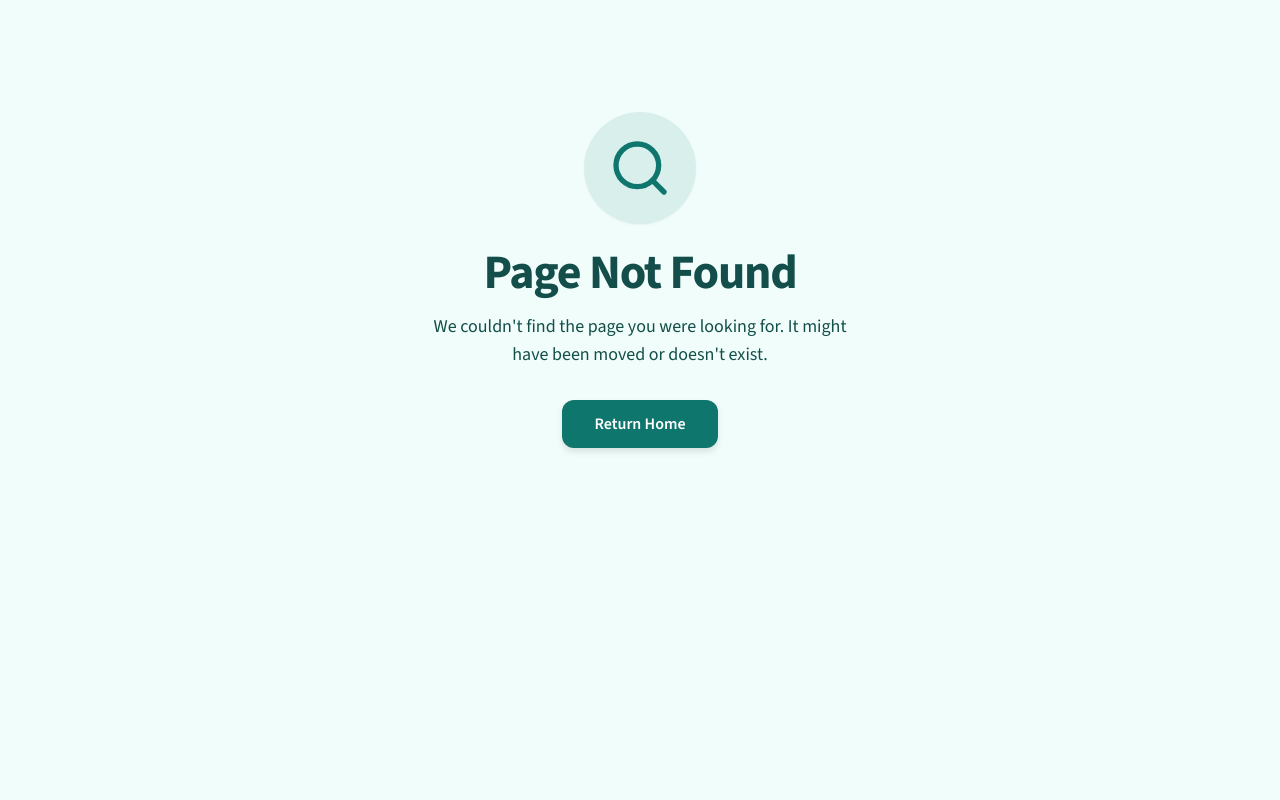
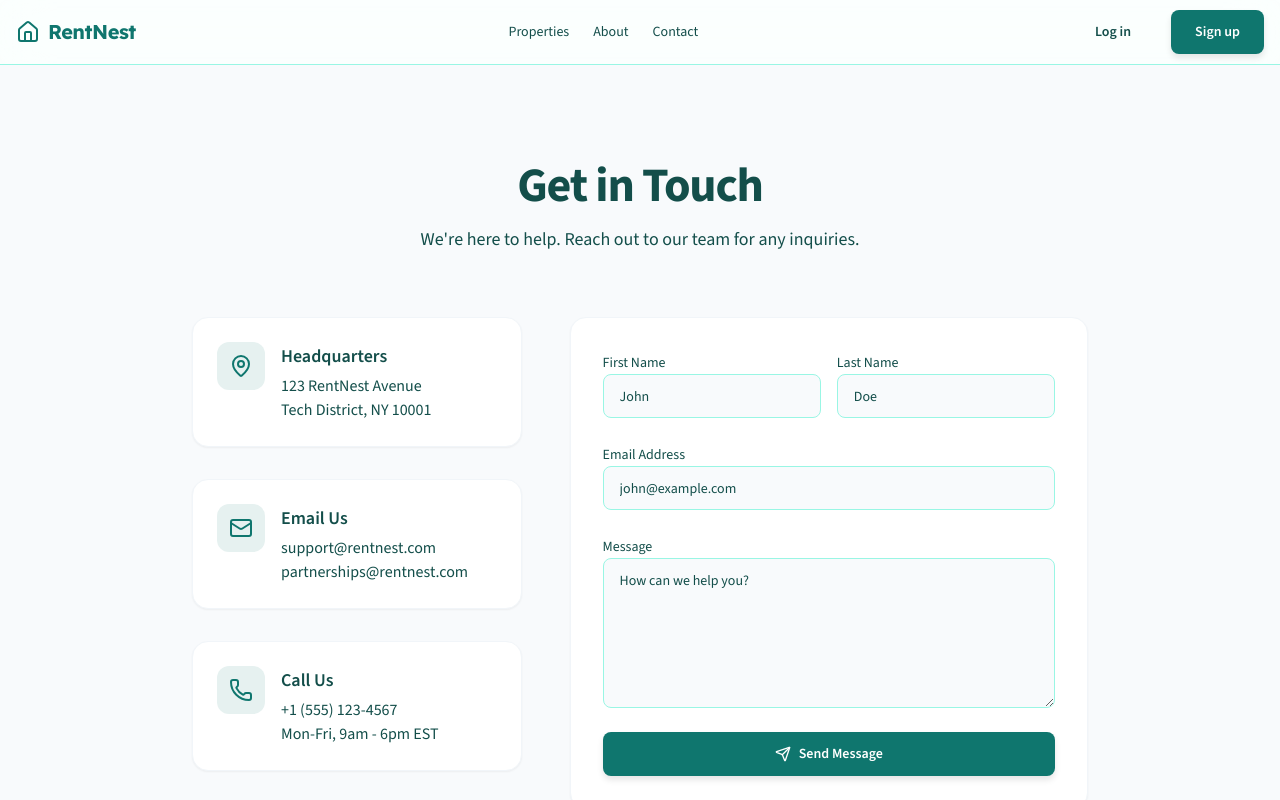
Before and after one commit to cyphex-0/PrimeRentals, a Next.js app: page /contact in a window 1280 px wide. Before the commit this address had no page. Shown: the top 800 px of the page. Built offline with nearby package versions, Linux system fonts and the light colour scheme.

Commit message:
feat(pages): add public About and Contact pages

```diff
--- /dev/null
+++ b/src/app/(public)/about/page.tsx
@@ -0,0 +1,53 @@
+import { Users, Shield, Zap } from "lucide-react"
+
+export default function AboutPage() {
+  return (
+    <div className="flex flex-col min-h-screen">
+      {/* Hero Section */}
+      <section className="relative py-20 lg:py-32 overflow-hidden bg-slate-50 dark:bg-slate-950">
+        <div className="absolute inset-0 bg-grid-slate-200/50 dark:bg-grid-slate-800/50 bg-[length:30px_30px] [mask-image:linear-gradient(to_bottom,white,transparent)]" />
+        <div className="container relative mx-auto px-4 text-center">
+          <div className="inline-flex items-center rounded-full border border-primary/20 bg-primary/10 px-3 py-1 text-sm font-medium text-primary mb-8 animate-in fade-in slide-in-from-bottom-4 duration-700">
+            Our Story
+          </div>
+          <h1 className="text-4xl md:text-6xl font-extrabold tracking-tight mb-6 bg-clip-text text-transparent bg-gradient-to-r from-primary to-teal-400 animate-in fade-in slide-in-from-bottom-5 duration-700 delay-150 fill-mode-both">
+            Redefining the Rental Experience
+          </h1>
+          <p className="text-xl text-muted-foreground max-w-2xl mx-auto mb-10 leading-relaxed animate-in fade-in slide-in-from-bottom-6 duration-700 delay-300 fill-mode-both">
+            At RentNest, we believe that finding a home should be as comfortable as living in one.
+            We bridge the gap between property owners and tenants with trust, transparency, and technology.
+          </p>
+        </div>
+      </section>
+
+      {/* Stats/Values Section */}
+      <section className="py-20 bg-white dark:bg-slate-900">
+        <div className="container mx-auto px-4">
+          <div className="grid md:grid-cols-3 gap-8">
+            <div className="p-8 rounded-2xl bg-slate-50 dark:bg-slate-800/50 border border-slate-100 dark:border-slate-800 text-center transition-all hover:shadow-lg hover:-translate-y-1">
+              <div className="mx-auto w-16 h-16 rounded-full bg-primary/10 flex items-center justify-center mb-6">
+                <Users className="h-8 w-8 text-primary" />
+              </div>
+              <h3 className="text-xl font-bold mb-3">Community First</h3>
+              <p className="text-muted-foreground">We prioritize the needs of our community, ensuring every interaction adds value to both tenants and landlords.</p>
+            </div>
+            <div className="p-8 rounded-2xl bg-slate-50 dark:bg-slate-800/50 border border-slate-100 dark:border-slate-800 text-center transition-all hover:shadow-lg hover:-translate-y-1">
+              <div className="mx-auto w-16 h-16 rounded-full bg-primary/10 flex items-center justify-center mb-6">
+                <Shield className="h-8 w-8 text-primary" />
+              </div>
+              <h3 className="text-xl font-bold mb-3">Trust & Security</h3>
+              <p className="text-muted-foreground">Every property and user is verified. We maintain the highest standards of security for a safe rental environment.</p>
+            </div>
+            <div className="p-8 rounded-2xl bg-slate-50 dark:bg-slate-800/50 border border-slate-100 dark:border-slate-800 text-center transition-all hover:shadow-lg hover:-translate-y-1">
+              <div className="mx-auto w-16 h-16 rounded-full bg-primary/10 flex items-center justify-center mb-6">
+                <Zap className="h-8 w-8 text-primary" />
+              </div>
+              <h3 className="text-xl font-bold mb-3">Seamless Process</h3>
+              <p className="text-muted-foreground">From discovering properties to signing leases and making payments, everything is streamlined and digital.</p>
+            </div>
+          </div>
+        </div>
+      </section>
+    </div>
+  )
+}
--- /dev/null
+++ b/src/app/(public)/contact/page.tsx
@@ -0,0 +1,85 @@
+import { Mail, Phone, MapPin, Send } from "lucide-react"
+import { Button } from "@/components/ui/button"
+import { Input } from "@/components/ui/input"
+import { Textarea } from "@/components/ui/textarea"
+
+export default function ContactPage() {
+  return (
+    <div className="flex flex-col min-h-screen bg-slate-50 dark:bg-slate-950">
+      <section className="py-20 lg:py-24">
+        <div className="container mx-auto px-4">
+          <div className="max-w-4xl mx-auto">
+            <div className="text-center mb-16 animate-in fade-in slide-in-from-bottom-4 duration-700">
+              <h1 className="text-4xl md:text-5xl font-extrabold tracking-tight mb-4">Get in Touch</h1>
+              <p className="text-lg text-muted-foreground">We're here to help. Reach out to our team for any inquiries.</p>
+            </div>
+
+            <div className="grid md:grid-cols-5 gap-8 lg:gap-12">
+              {/* Contact Info */}
+              <div className="md:col-span-2 space-y-8 animate-in fade-in slide-in-from-left-8 duration-700 delay-150 fill-mode-both">
+                <div className="flex items-start gap-4 p-6 rounded-2xl bg-white dark:bg-slate-900 shadow-sm border border-slate-100 dark:border-slate-800 transition-all hover:shadow-md">
+                  <div className="p-3 rounded-xl bg-primary/10 text-primary">
+                    <MapPin className="h-6 w-6" />
+                  </div>
+                  <div>
+                    <h3 className="font-semibold text-lg mb-1">Headquarters</h3>
+                    <p className="text-muted-foreground">123 RentNest Avenue<br/>Tech District, NY 10001</p>
+                  </div>
+                </div>
+
+                <div className="flex items-start gap-4 p-6 rounded-2xl bg-white dark:bg-slate-900 shadow-sm border border-slate-100 dark:border-slate-800 transition-all hover:shadow-md">
+                  <div className="p-3 rounded-xl bg-primary/10 text-primary">
+                    <Mail className="h-6 w-6" />
+                  </div>
+                  <div>
+                    <h3 className="font-semibold text-lg mb-1">Email Us</h3>
+                    <p className="text-muted-foreground">support@rentnest.com<br/>partnerships@rentnest.com</p>
+                  </div>
+                </div>
+
+                <div className="flex items-start gap-4 p-6 rounded-2xl bg-white dark:bg-slate-900 shadow-sm border border-slate-100 dark:border-slate-800 transition-all hover:shadow-md">
+                  <div className="p-3 rounded-xl bg-primary/10 text-primary">
+                    <Phone className="h-6 w-6" />
+                  </div>
+                  <div>
+                    <h3 className="font-semibold text-lg mb-1">Call Us</h3>
+                    <p className="text-muted-foreground">+1 (555) 123-4567<br/>Mon-Fri, 9am - 6pm EST</p>
+                  </div>
+                </div>
+              </div>
+
+              {/* Contact Form */}
+              <div className="md:col-span-3 animate-in fade-in slide-in-from-right-8 duration-700 delay-300 fill-mode-both">
+                <div className="bg-white dark:bg-slate-900 rounded-2xl p-8 shadow-sm border border-slate-100 dark:border-slate-800">
+                  <form className="space-y-6">
+                    <div className="grid grid-cols-2 gap-4">
+                      <div className="space-y-2">
+                        <label className="text-sm font-medium">First Name</label>
+                        <Input placeholder="John" className="bg-slate-50 dark:bg-slate-950" />
+                      </div>
+                      <div className="space-y-2">
+                        <label className="text-sm font-medium">Last Name</label>
+                        <Input placeholder="Doe" className="bg-slate-50 dark:bg-slate-950" />
+                      </div>
+                    </div>
+                    <div className="space-y-2">
+                      <label className="text-sm font-medium">Email Address</label>
+                      <Input type="email" placeholder="john@example.com" className="bg-slate-50 dark:bg-slate-950" />
+                    </div>
+                    <div className="space-y-2">
+                      <label className="text-sm font-medium">Message</label>
+                      <Textarea placeholder="How can we help you?" className="min-h-[150px] bg-slate-50 dark:bg-slate-950" />
+                    </div>
+                    <Button type="button" className="w-full">
+                      <Send className="mr-2 h-4 w-4" /> Send Message
+                    </Button>
+                  </form>
+                </div>
+              </div>
+            </div>
+          </div>
+        </div>
+      </section>
+    </div>
+  )
+}
```
